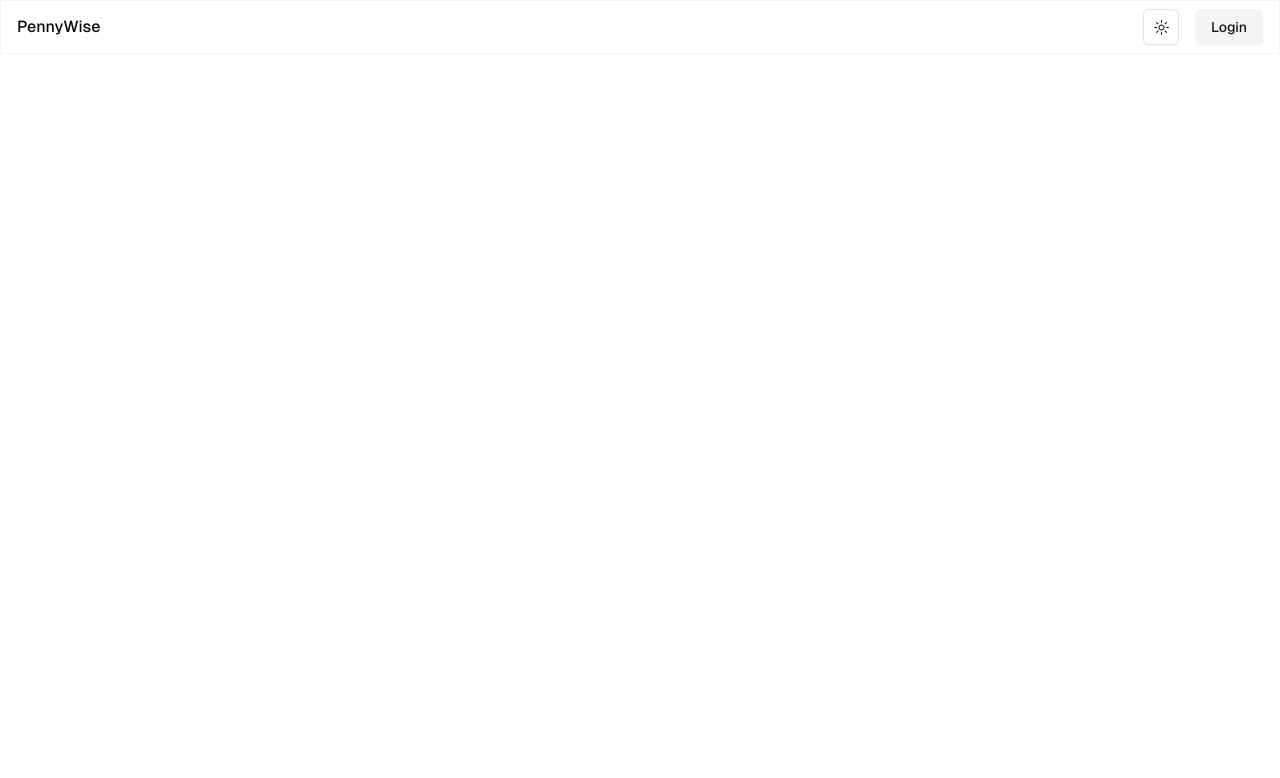
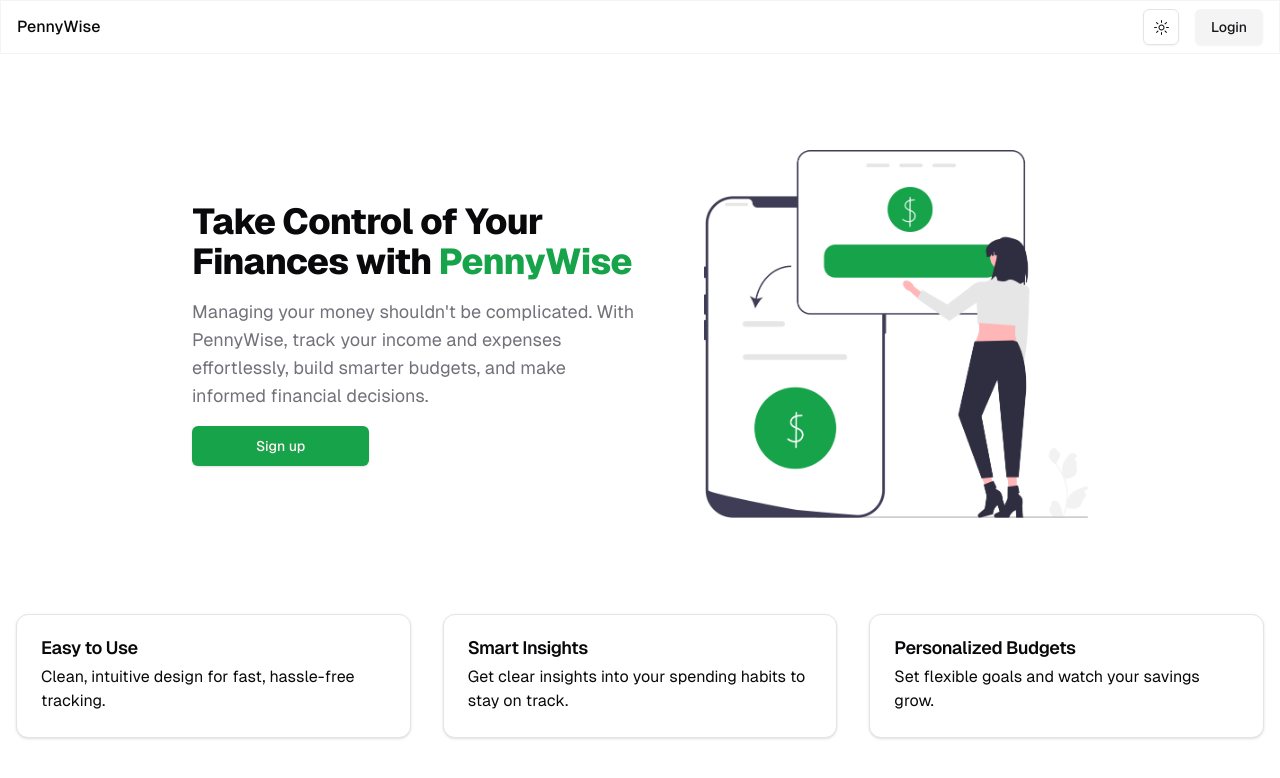
Before and after one commit to miseyidov25/penny-wise-frontend, a Next.js app: page / in a window 1280 px wide. Shown: the top 778 px of the page. Built offline with nearby package versions, Linux system fonts and the light colour scheme.

Commit message:
feat: hero page

```diff
--- a/src/app/(public-pages)/page.tsx
+++ b/src/app/(public-pages)/page.tsx
@@ -2,6 +2,8 @@ import Link from "next/link";
 
 import { Header } from "@/components/header";
 import { buttonVariants } from "@/components/ui/button";
+import Image from "next/image";
+import { cn } from "@/lib/utils";
 
 export default function Home() {
   return (
@@ -15,7 +17,71 @@ export default function Home() {
         </Link>
       </Header>
 
-      <main></main>
+      <main className="flex-grow py-8">
+        <section className="container flex flex-col items-center justify-center gap-16 py-16 lg:flex-row">
+          <div className="max-w-md space-y-4">
+            <h1 className="text-4xl font-extrabold tracking-tight">
+              Take Control of Your Finances with{" "}
+              <span className="text-primary">PennyWise</span>
+            </h1>
+
+            <p className="text-lg text-muted-foreground">
+              Managing your money shouldn't be complicated. With PennyWise,
+              track your income and expenses effortlessly, build smarter
+              budgets, and make informed financial decisions.
+            </p>
+
+            <Link
+              href="/register"
+              className={cn(buttonVariants({ size: "lg" }), "px-16")}
+            >
+              Sign up
+            </Link>
+          </div>
+
+          <Image
+            width={2315}
+            height={1866}
+            alt=""
+            src="/hero.png"
+            className="max-w-sm"
+          />
+        </section>
+
+        <section className="container mt-8">
+          <ul className="grid gap-8 lg:grid-cols-3">
+            <li className="rounded-xl border bg-card p-6 text-card-foreground shadow">
+              <h3 className="text-lg font-semibold leading-none tracking-tight">
+                Easy to Use
+              </h3>
+
+              <p className="mt-2">
+                Clean, intuitive design for fast, hassle-free tracking.
+              </p>
+            </li>
+
+            <li className="rounded-xl border bg-card p-6 text-card-foreground shadow">
+              <h3 className="text-lg font-semibold leading-none tracking-tight">
+                Smart Insights
+              </h3>
+
+              <p className="mt-2">
+                Get clear insights into your spending habits to stay on track.
+              </p>
+            </li>
+
+            <li className="rounded-xl border bg-card p-6 text-card-foreground shadow">
+              <h3 className="text-lg font-semibold leading-none tracking-tight">
+                Personalized Budgets
+              </h3>
+
+              <p className="mt-2">
+                Set flexible goals and watch your savings grow.
+              </p>
+            </li>
+          </ul>
+        </section>
+      </main>
     </div>
   );
 }
--- a/src/app/globals.css
+++ b/src/app/globals.css
@@ -10,8 +10,8 @@
     --card-foreground: 240 10% 3.9%;
     --popover: 0 0% 100%;
     --popover-foreground: 240 10% 3.9%;
-    --primary: 240 5.9% 10%;
-    --primary-foreground: 0 0% 98%;
+    --primary: 142.1 76.2% 36.3%;
+    --primary-foreground: 355.7 100% 97.3%;
     --secondary: 240 4.8% 95.9%;
     --secondary-foreground: 240 5.9% 10%;
     --muted: 240 4.8% 95.9%;
@@ -22,34 +22,35 @@
     --destructive-foreground: 0 0% 98%;
     --border: 240 5.9% 90%;
     --input: 240 5.9% 90%;
-    --ring: 240 10% 3.9%;
+    --ring: 142.1 76.2% 36.3%;
+    --radius: 0.5rem;
     --chart-1: 12 76% 61%;
     --chart-2: 173 58% 39%;
     --chart-3: 197 37% 24%;
     --chart-4: 43 74% 66%;
     --chart-5: 27 87% 67%;
-    --radius: 0.5rem;
   }
+
   .dark {
-    --background: 240 10% 3.9%;
-    --foreground: 0 0% 98%;
-    --card: 240 10% 3.9%;
-    --card-foreground: 0 0% 98%;
-    --popover: 240 10% 3.9%;
-    --popover-foreground: 0 0% 98%;
-    --primary: 0 0% 98%;
-    --primary-foreground: 240 5.9% 10%;
+    --background: 20 14.3% 4.1%;
+    --foreground: 0 0% 95%;
+    --card: 24 9.8% 10%;
+    --card-foreground: 0 0% 95%;
+    --popover: 0 0% 9%;
+    --popover-foreground: 0 0% 95%;
+    --primary: 142.1 70.6% 45.3%;
+    --primary-foreground: 144.9 80.4% 10%;
     --secondary: 240 3.7% 15.9%;
     --secondary-foreground: 0 0% 98%;
-    --muted: 240 3.7% 15.9%;
+    --muted: 0 0% 15%;
     --muted-foreground: 240 5% 64.9%;
-    --accent: 240 3.7% 15.9%;
+    --accent: 12 6.5% 15.1%;
     --accent-foreground: 0 0% 98%;
     --destructive: 0 62.8% 30.6%;
-    --destructive-foreground: 0 0% 98%;
+    --destructive-foreground: 0 85.7% 97.3%;
     --border: 240 3.7% 15.9%;
     --input: 240 3.7% 15.9%;
-    --ring: 240 4.9% 83.9%;
+    --ring: 142.4 71.8% 29.2%;
     --chart-1: 220 70% 50%;
     --chart-2: 160 60% 45%;
     --chart-3: 30 80% 55%;
```
Also changed, not shown: public/hero.png (added).
